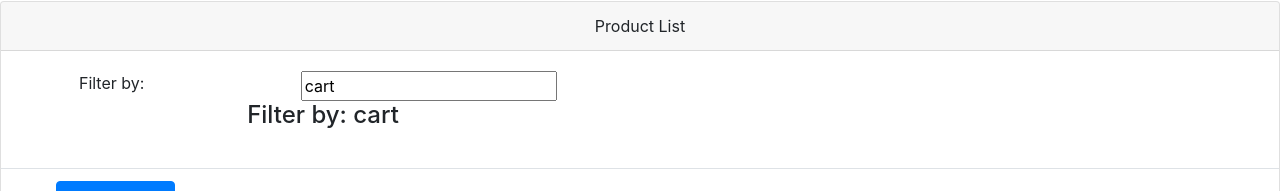
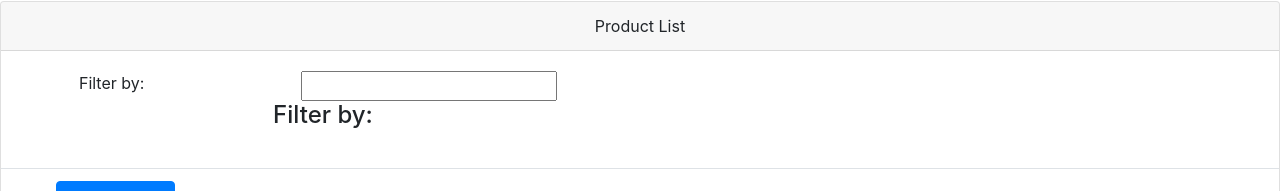
Before and after one commit to pcastellanos/AngularTraining, an Angular app in the folder Angular-GettingStarted/APM/: page / in a window 1280 px wide. Shown: the part 89-280 px from the top of the page. Built offline with nearby package versions, Linux system fonts and the light colour scheme.

Commit message:
include IProduct

```diff
--- a/Angular-GettingStarted/APM/src/app/products/product-list.component.ts
+++ b/Angular-GettingStarted/APM/src/app/products/product-list.component.ts
@@ -1,5 +1,5 @@
 import { Component } from '@angular/core';
-
+import { IProduct } from './product'
 @Component({
     selector : 'pm-products',
     templateUrl: './product-list.component.html'
@@ -9,8 +9,8 @@
     imageWidth: number = 50;
     imageMargin: number = 2;
     showImage: boolean =false;
-    listFilter: string ='cart';
-    products: any[] = [
+    listFilter: string ='';
+    products: IProduct[] = [
         {
           "productId": 1,
           "productName": "Leaf Rake",
--- /dev/null
+++ b/Angular-GettingStarted/APM/src/app/products/product.ts
@@ -0,0 +1,10 @@
+export interface IProduct{
+    productId: number;
+    productName: string;
+    productCode: string;
+    releaseDate: string;
+    description: string;
+    price: number;
+    starRating: number;
+    imageUrl: string;
+}
```
